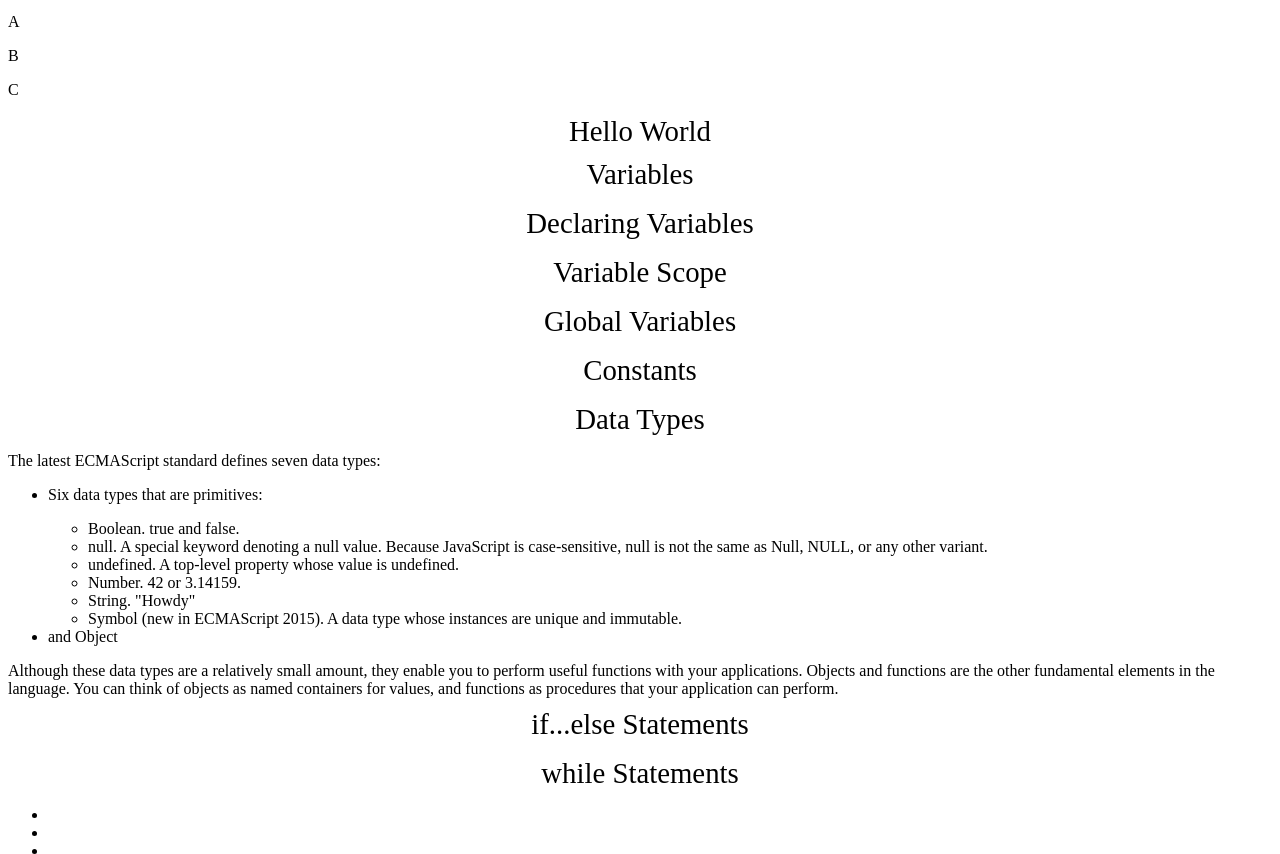
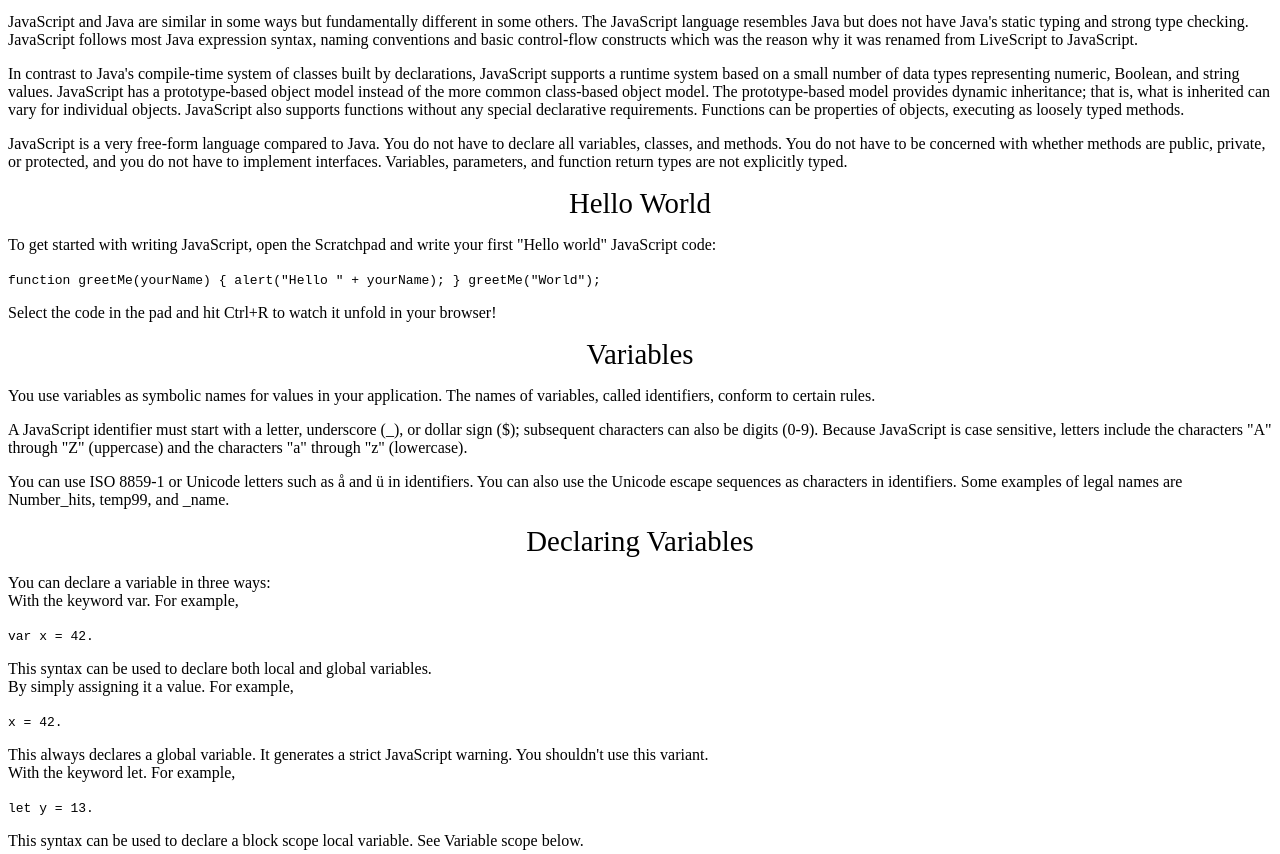
Before and after one commit to halebeau/Technical-Documentation, a website: page index.html in a window 1280 px wide. Shown: the part 440-1294 px from the top of the page. Drawn offline with Linux system fonts and the light colour scheme.

Commit message:
added more copy to sections

```diff
--- a/index.html
+++ b/index.html
@@ -54,33 +54,67 @@
             <section class="main-section" id="JavaScript_and_Java">
                 <header>JavaScript and Java</header>
                 <article>
-                    <p>A</p>
-                    <p>B</p>
-                    <p>C</p>
+                    <p>
+                        JavaScript and Java are similar in some ways but fundamentally different in some others. The JavaScript language resembles Java but does not have Java's static typing and strong type checking. JavaScript follows most Java expression syntax, naming conventions and basic control-flow constructs which was the reason why it was renamed from LiveScript to JavaScript.
+                    </p>
+                    <p>
+                        In contrast to Java's compile-time system of classes built by declarations, JavaScript supports a runtime system based on a small number of data types representing numeric, Boolean, and string values. JavaScript has a prototype-based object model instead of the more common class-based object model. The prototype-based model provides dynamic inheritance; that is, what is inherited can vary for individual objects. JavaScript also supports functions without any special declarative requirements. Functions can be properties of objects, executing as loosely typed methods.
+                    </p>
+                    <p>
+                        JavaScript is a very free-form language compared to Java. You do not have to declare all variables, classes, and methods. You do not have to be concerned with whether methods are public, private, or protected, and you do not have to implement interfaces. Variables, parameters, and function return types are not explicitly typed.
+                    </p>
                 </article>
             </section>
             <section class="main-section" id="Hello_World">
                 <header>Hello World</header>
                 <article>
-                    <code></code>
+                    <p>
+                        To get started with writing JavaScript, open the Scratchpad and write your first "Hello world" JavaScript code:
+                    </p>
+                    <code>
+                        function greetMe(yourName) { alert("Hello " + yourName); }
+                    greetMe("World");
+                    </code>
+                    <p>
+                        Select the code in the pad and hit Ctrl+R to watch it unfold in your browser!
+                    </p>
                 </article>
             </section>
             <section class="main-section" id="Variables">
                 <header>Variables</header>
-                <p></p>
-                <p></p>
-                <p></p>
+                <p>
+                    You use variables as symbolic names for values in your application. The names of variables, called identifiers, conform
+                    to certain rules.
+                </p>
+                <p>
+                    A JavaScript identifier must start with a letter, underscore (_), or dollar sign ($); subsequent characters can also be
+                    digits (0-9). Because JavaScript is case sensitive, letters include the characters "A" through "Z" (uppercase) and the
+                    characters "a" through "z" (lowercase).
+                </p>
+                <p>
+                    You can use ISO 8859-1 or Unicode letters such as å and ü in identifiers. You can also use the Unicode escape sequences
+                    as characters in identifiers. Some examples of legal names are Number_hits, temp99, and _name.
+                </p>
             </section>
             <section class="main-section" id="Declaring_Variables">
                 <header>Declaring Variables</header>
                 <p>
-                    <code></code>
+                    You can declare a variable in three ways: <br>
+                    With the keyword var. For example,
                 </p>
+                <code>var x = 42.</code>
                 <p>
-                    <code></code>
+                    This syntax can be used to declare both local and global variables. <br>
+                    By simply assigning it a value. For example,
                 </p>
+                <code>x = 42.</code>
                 <p>
-                    <code></code>
+                    This always declares a global variable. It generates a strict JavaScript warning. You shouldn't use this variant. <br>
+                    With the keyword let. For example,
+                </p>
+                <code>let y = 13.</code>
+                <p>
+                    This syntax can be used to declare a block scope local variable. See Variable scope below.
                 </p>
             </section>
             <section class="main-section" id="Variable_Scope">
```
